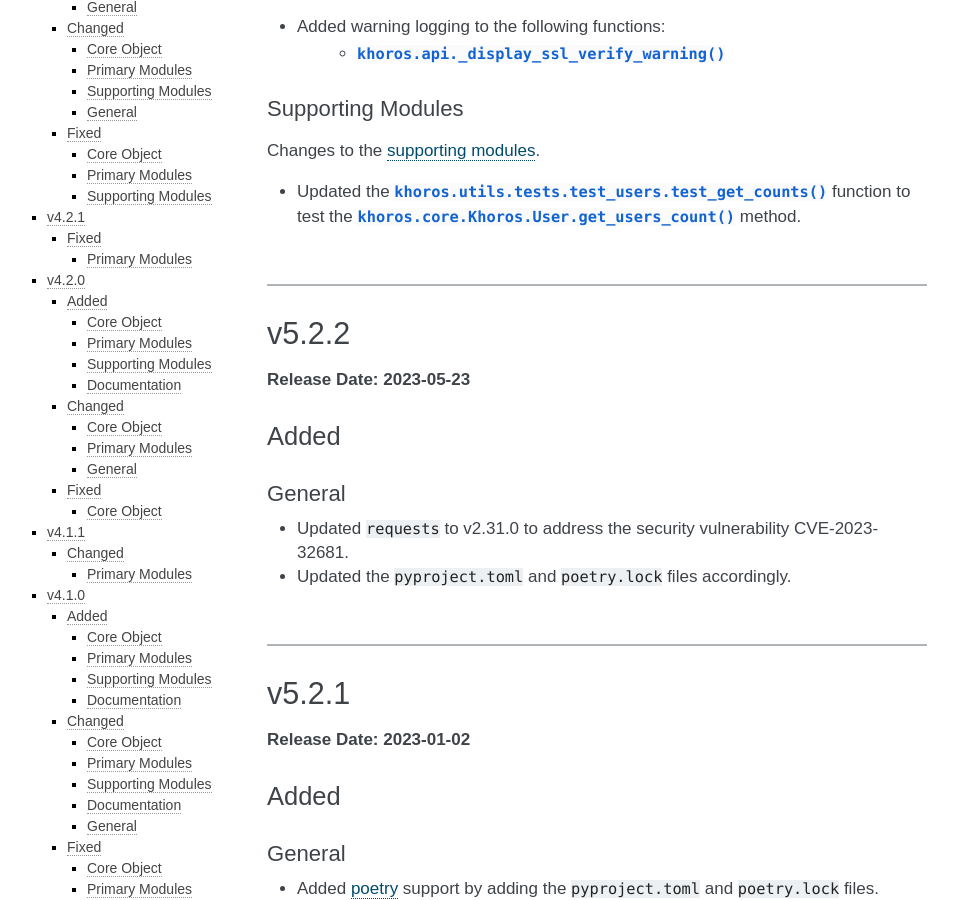
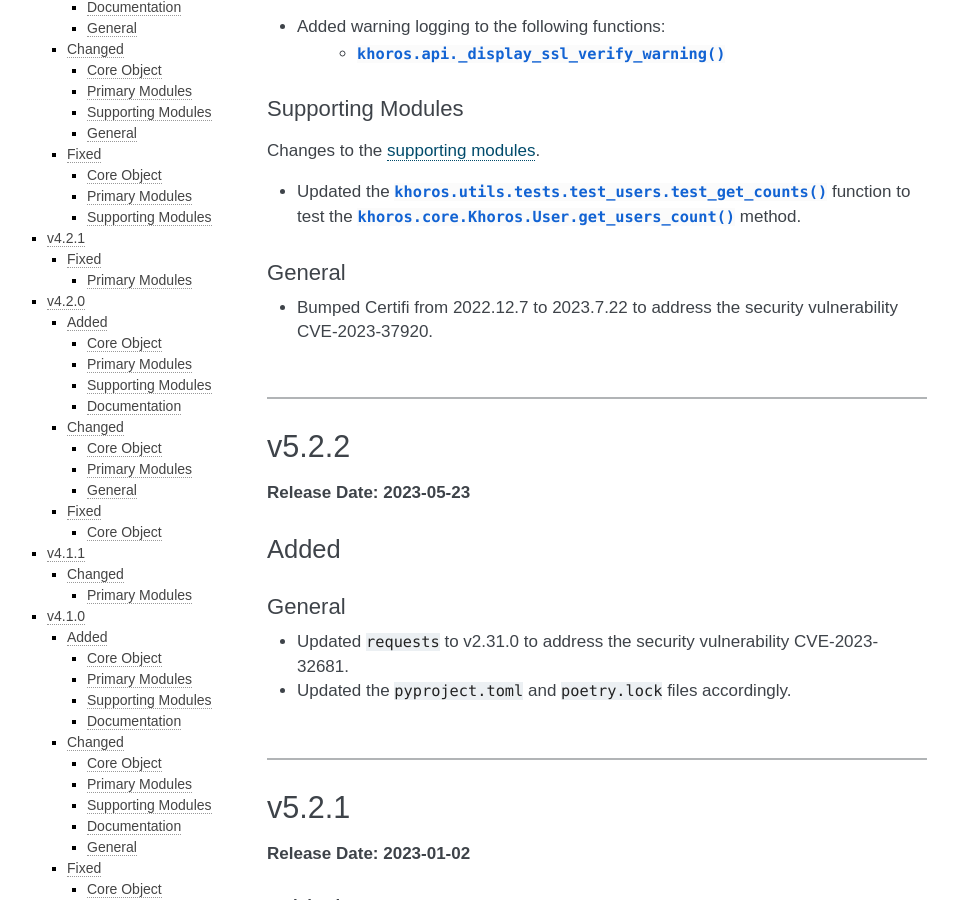
Before and after one commit to jeffshurtliff/khoros, a Sphinx documentation site: the page built from docs/changelog.rst, in a window 1280 px wide and 900 px high, scrolled down 1924 px. Shown: the whole window, without its empty margins (153-1111 px from the left). Built offline with Sphinx 7.4.7, drawn with Linux system fonts in a browser that asks for light colours.

Commit message:
Updated the changelog to document Pull #65

```diff
--- a/docs/changelog.rst
+++ b/docs/changelog.rst
@@ -87,6 +87,11 @@
 
 * Updated the :py:func:`khoros.utils.tests.test_users.test_get_counts` function
   to test the :py:meth:`khoros.core.Khoros.User.get_users_count` method.
+
+General
+-------
+* Bumped Certifi from 2022.12.7 to 2023.7.22 to address the security
+  vulnerability CVE-2023-37920.
 
 |
 
```
